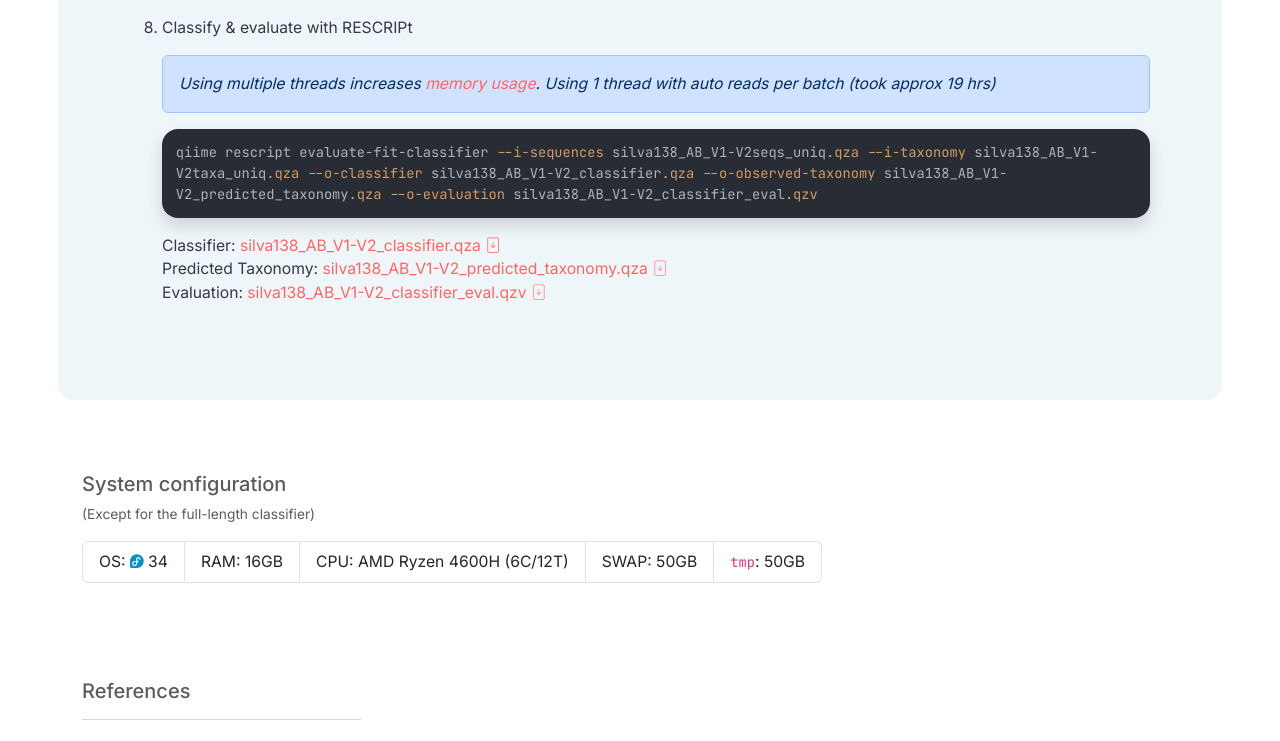
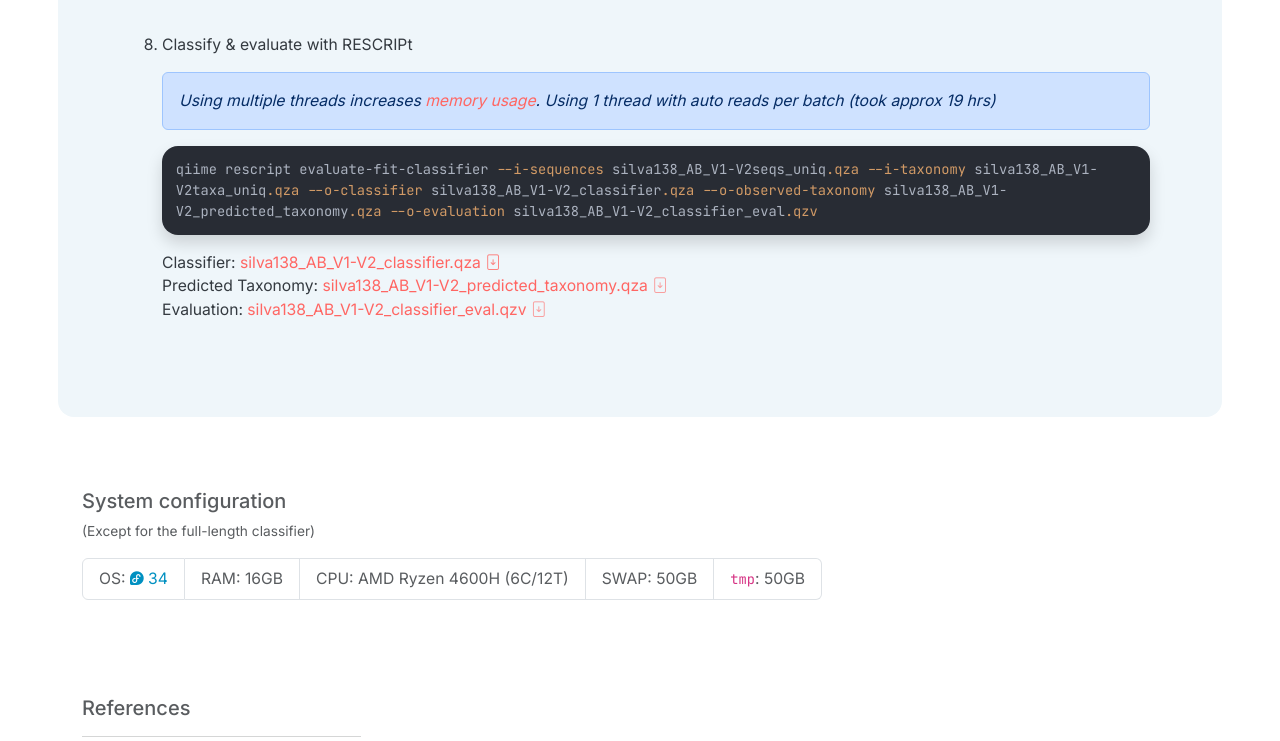
Before and after one commit to anw-sh/anw-sh.github.io, a plain HTML site: page silva/silva_138.html in a window 1280 px wide. Shown: the part 2362-3103 px from the top of the page. Drawn offline with nearby package versions, Linux system fonts and the light colour scheme; a script that the page names is missing; a small style sheet from the web is missing.

```diff
--- a/silva/silva_138.html
+++ b/silva/silva_138.html
@@ -231,6 +231,7 @@
                                 <button class="nav-link rounded-3" id="fl-tab" data-bs-toggle="tab" data-bs-target="#fl-tab-pane" type="button" role="tab" aria-controls="fl-tab-pane" aria-selected="false">Full Length</button>
                             </li>
                         </ul>
+                        <hr class="w-25">
                         <!-- V1-V2 -->
                         <div class="tab-content" id="myTabContent">
                             <div class="tab-pane m-4 fade show active" id="v1v2-tab-pane" role="tabpanel" aria-labelledby="v1v2-tab" tabindex="0">
@@ -424,11 +425,11 @@
                         <h2 class="fs-5">System configuration</h2>
                         <p class="small">(Except for the full-length classifier)</p>
                         <ul class="mt-3 list-group list-group-horizontal">
-                            <li class="list-group-item">OS: <i class="fa-brands fa-fedora text-info"></i> 34</li>
-                            <li class="list-group-item">RAM: 16GB</li>
-                            <li class="list-group-item">CPU: AMD Ryzen 4600H (6C/12T)</li>
-                            <li class="list-group-item">SWAP: 50GB</li>
-                            <li class="list-group-item"><code>tmp</code>: 50GB</li>
+                            <li class="list-group-item text-muted">OS: <i class="fa-brands fa-fedora text-info"></i> <span class="text-info">34</span></li>
+                            <li class="list-group-item text-muted">RAM: 16GB</li>
+                            <li class="list-group-item text-muted">CPU: AMD Ryzen 4600H (6C/12T)</li>
+                            <li class="list-group-item text-muted">SWAP: 50GB</li>
+                            <li class="list-group-item text-muted"><code>tmp</code>: 50GB</li>
                         </ul>
                     </div>
                 </div>
```
